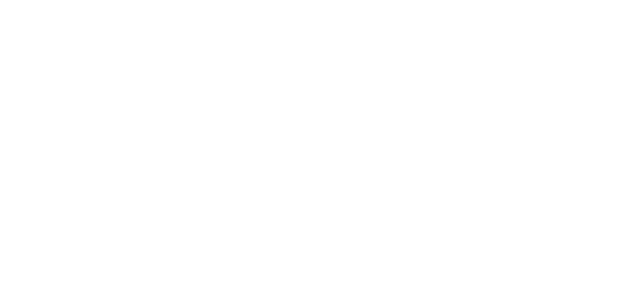
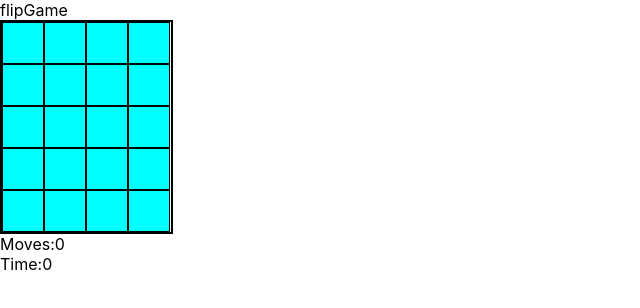
Before and after one commit to ErinZJ/programming-games, a React (Create React App) app: page /flip-Game in a window 1280 px wide. Before the commit this address had no page. Shown: the top 308 px of the page, without its empty margins (0-640 px from the left). Built offline with nearby package versions, Linux system fonts and the light colour scheme.

Commit message:
flip game

```diff
--- a/src/App.tsx
+++ b/src/App.tsx
@@ -3,6 +3,7 @@
 import './App.css';
 import { BlackJack } from './blackJack';
 import { PuzzleGame } from './puzzleGame/puzzle';
+import { FlipGame } from "./flipGame/flipGame";
 import { Home } from './home';
 
 function App() {
@@ -12,6 +13,7 @@
    <Routes>
         <Route path="blackjack" element={<BlackJack />} />
         <Route path="puzzle-game" element={<PuzzleGame />} />
+        <Route path="flip-Game" element={<FlipGame />} />
         <Route path="/" element={<Home />} />
       </Routes>
     </div>
--- /dev/null
+++ b/src/flipGame/flipGame.css
@@ -0,0 +1,17 @@
+.tileContainer {
+  display: flex;
+  flex-wrap: wrap;
+  border: 2px solid black;
+  width: 169px;
+  font-size: 40px;
+}
+.tile.hidden {
+  z-index: 1;
+  background-color: aqua;
+  opacity: 1;
+  border: 1px solid black;
+}
+.tile {
+  height: 40px;
+  width: 40px;
+}
--- /dev/null
+++ b/src/flipGame/flipGame.tsx
@@ -0,0 +1,116 @@
+import { useEffect, useState } from "react";
+import "./flipGame.css";
+
+interface Tile {
+  emoji: string;
+  isHidden: boolean;
+  isMatched: boolean;
+}
+const emojis = ["🥔", "🍒", "🥑", "🌽", "🥕", "🍇", "🍉", "🍌", "🥭", "🍍"];
+let IntialTiles = [
+  "🥔",
+  "🍒",
+  "🥑",
+  "🌽",
+  "🥕",
+  "🍇",
+  "🍉",
+  "🍌",
+  "🥭",
+  "🍍",
+  "🥔",
+  "🍒",
+  "🥑",
+  "🌽",
+  "🥕",
+  "🍇",
+  "🍉",
+  "🍌",
+  "🥭",
+  "🍍",
+];
+
+const TilesDisplayed = (IntialTiles: string[]) => {
+  let tiles: Tile[] = [];
+
+  while (IntialTiles.length > 0) {
+    let randomIndex = Math.floor(Math.random() * IntialTiles.length);
+    const result = IntialTiles.splice(randomIndex, 1);
+    tiles.push({ emoji: result[0], isHidden: true, isMatched: false });
+  }
+  return tiles;
+};
+
+const isGameOver = (tiles: Tile[]): boolean => {
+  return tiles.every((i) => i.isMatched);
+};
+export function FlipGame() {
+  const [tiles, setTiles] = useState<Tile[]>([]);
+  const [selectedTile, setSelectedTile] = useState<Tile>();
+  const [canClick, setCanClick] = useState(true);
+  const [count, setCount] = useState(0);
+  const [timer, setTimer] = useState(0);
+  useEffect(() => {
+    setTiles(TilesDisplayed(IntialTiles));
+  }, []);
+
+  const handleTileClick = (tile: Tile, index: number) => {
+    if (!canClick) {
+      return;
+    }
+    tile.isHidden = false;
+    console.log(tile, selectedTile);
+    if (!selectedTile) {
+      console.log("no selected tile");
+      setSelectedTile(tile);
+    }
+    if (selectedTile?.emoji == tile.emoji) {
+      console.log("matching tile");
+      tile.isMatched = true;
+      selectedTile.isMatched = true;
+      setSelectedTile(undefined);
+      setCount(count + 1);
+    }
+    if (selectedTile && selectedTile?.emoji !== tile.emoji) {
+      console.log("not matching tile");
+      setCanClick(false);
+      setTimeout(() => {
+        setCanClick(true);
+        tile.isHidden = true;
+        selectedTile.isHidden = true;
+        setSelectedTile(undefined);
+        setTiles([...tiles]);
+        setCount(count + 1);
+      }, 2000);
+    }
+    setTiles([...tiles]);
+  };
+  const gameOver = isGameOver(tiles);
+
+  return (
+    <div>
+      flipGame
+      <div className="tileContainer">
+        {tiles.map((tile, index) => (
+          <div
+            className="tile hidden"
+            onClick={() => handleTileClick(tile, index)}
+          >
+            {!tile.isMatched && tile.isHidden ? "" : tile.emoji}
+          </div>
+        ))}
+      </div>
+      <div>Moves:{count}</div>
+      <div>Time:{timer}</div>
+      {gameOver ? "Game Over" : false}
+    </div>
+  );
+}
+
+//randomise tiles-done
+//hide and reveal the hidden tile-done
+//onclick that stores the seleceted tile - done
+//compare the 2 selections-done
+//reset
+//when pair is right they should stay revealed - done
+//display the grid-done
--- a/src/home.tsx
+++ b/src/home.tsx
@@ -9,6 +9,9 @@
      <div>
       <a href="puzzle-game">puzzle-game</a>
       </div>
+      <div>
+        <a href="flip-Game">flipGame</a>
+      </div>
       </div>
     );
   }
```
Also changed, not shown: 1 other file (tests, documents, lock files or other folders).
